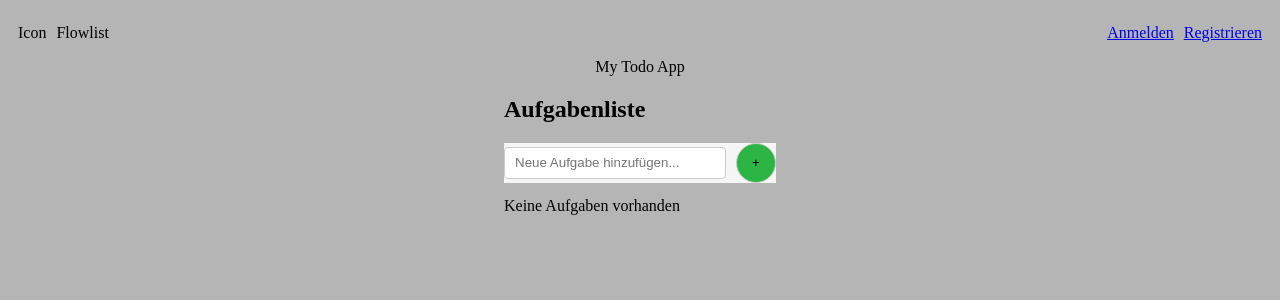
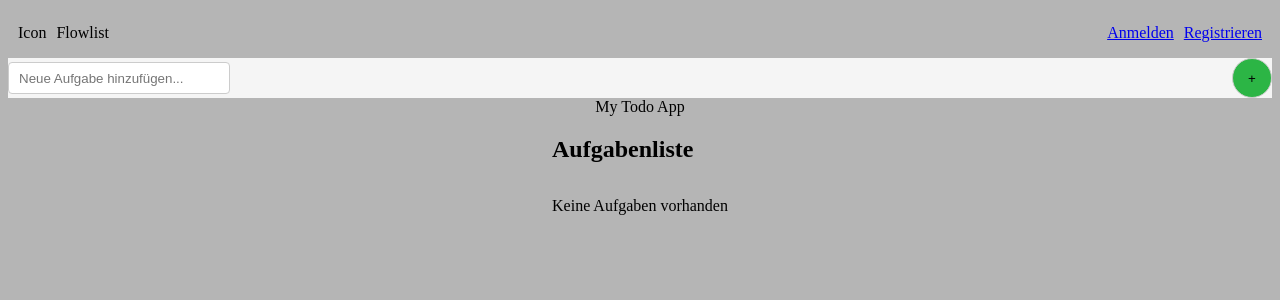
Before and after one commit to jakobsiebenhuetter/React---Todo-App, a React (Vite) app: page / in a window 1280 px wide. Shown: the top 300 px of the page. Built offline with nearby package versions, Linux system fonts and the light colour scheme.

Commit message:
add: component composition

```diff
--- a/src/App.tsx
+++ b/src/App.tsx
@@ -1,24 +1,102 @@
+import AddTask from "./components/AddTask.tsx";
 import Header from "./components/Header.tsx";
 import TaskList from "./components/TaskList.tsx";
+import Task from "./components/Task.tsx";
+import {useState} from 'react';
 
+export type TTask = {
+  id: number;
+  text: string;
+  completed: boolean;
+  createdat: Date;
+  updating: boolean;
+}
 // const items = [
 //   { id: Math.random(), text: 'Task 1', completed: false, createdat: new Date(), updating: false},
 //   { id: Math.random(), text: 'Task 2', completed: false, createdat: new Date() , updating: false},
 //   { id: Math.random(), text: 'Task 3', completed: false, createdat: new Date() , updating: false},
 // ];
 
-// Next Step mit Komposition Komponents arbeiten
+// Next Step mit Components Composition arbeiten
 const tasks = localStorage.getItem('tasks');
-let parsedTasks = [];
+let parsedTasks: TTask[] = [];
 if(tasks) {
   parsedTasks = JSON.parse(tasks);
 }
 
 export default function App() {
+
+  const [tasks, setTasks] = useState(parsedTasks);
+
+  function addTask(newTask) {
+    setTasks((prevTaskItems) => {
+      const allTasks = [...prevTaskItems, newTask];
+      const stringTasks = JSON.stringify(allTasks);
+      localStorage.setItem('tasks', stringTasks);
+      return [...allTasks];
+    });
+  }
+
+  function deleteTask(taskId: number) {
+    setTasks((prevTaskItems) => {
+      const allTasks = prevTaskItems.filter((task) => task.id !== taskId)
+      const stringTasks = JSON.stringify(allTasks);
+      localStorage.setItem('tasks', stringTasks);
+
+      return allTasks;
+    });
+  }
+
+  function updateTask(taskId: number) {
+    setTasks((prevTaskItems) => {
+      const allTasks = prevTaskItems.map((task) => {
+        return task.id === taskId ? {...task, updating: true} : task;
+      });
+
+      const stringTasks = JSON.stringify(allTasks);
+      localStorage.setItem('tasks', stringTasks);
+
+      return allTasks;
+    });
+  }
+
+  function updateTaskText(taskId: number, newText: string) {
+    setTasks((prevTaskItems) => {
+      const allTasks = prevTaskItems.map((item) => {
+        return item.id === taskId ? {...item, text: newText, updating: false} : item;
+      });
+
+      const stringTasks = JSON.stringify(allTasks);
+      localStorage.setItem('tasks', stringTasks);
+
+      return allTasks;
+    });
+  }
+
+  function completeTask(taskId: number) {
+    setTasks((prevTaskItems) => {
+      const allTasks =  prevTaskItems.map((task) => {
+        return task.id === taskId ? {...task, completed: !task.completed} : task;
+      });
+
+      const stringTasks = JSON.stringify([...allTasks]);
+      localStorage.setItem('tasks', stringTasks);
+
+      return allTasks;
+    });
+  }
+
   return (
     <>
       <Header />
-      <TaskList tasks={parsedTasks}/>
+      <AddTask addTask={addTask}/>
+      <TaskList>
+        {tasks.length > 0 ? tasks.map((item) =>
+          <Task key={item.id} taskProps={item} onUpdateTask={() => updateTask(item.id)} update={updateTaskText} deleteTask={() => {deleteTask(item.id)}} completeTask={() => completeTask(item.id)}>
+            {item.text}
+          </Task>)
+          : <li>Keine Aufgaben vorhanden</li>}
+      </TaskList>
     </>
   );
 }
--- a/src/components/TaskList.tsx
+++ b/src/components/TaskList.tsx
@@ -1,66 +1,9 @@
-import {useState} from 'react';
-
 import './TaskList.css';
-import Task from './Task.tsx';
-import AddTask from './AddTask.tsx';
 
 const title = 'My Todo App';
 
 // Mit richtigen ids arbeiten
-export default function TaskList({tasks}) {
-    const [taskItems, setTaskItems] = useState(tasks);
-
-    function addTask(newTask) {
-        setTaskItems((prevTaskItems) => {
-            const allTasks = [...prevTaskItems, newTask];
-            const stringTasks = JSON.stringify(allTasks);
-            localStorage.setItem('tasks', stringTasks);
-            return [...allTasks];
-        });
-    }
-
-    function deleteTask(taskId: number) {
-        setTaskItems((prevTaskItems) => {
-            const allTasks = prevTaskItems.filter((task) => task.id !== taskId)
-            const stringTasks = JSON.stringify(allTasks);
-            localStorage.setItem('tasks', stringTasks);
-            return allTasks;
-        });
-    }
-
-    function updateTask(taskId: number) {
-        setTaskItems((prevTaskItems) => {
-            const allTasks = prevTaskItems.map((task) => {
-                return task.id === taskId ? {...task, updating: true} : task;
-            });
-            const stringTasks = JSON.stringify(allTasks);
-            localStorage.setItem('tasks', stringTasks);
-            return allTasks;
-        });
-    }
-
-    function updateTaskText(taskId: number, newText: string) {
-        setTaskItems((prevTaskItems) => {
-            const allTasks = prevTaskItems.map((item) => {
-                return item.id === taskId ? {...item, text: newText, updating: false} : item;
-            });
-            const stringTasks = JSON.stringify(allTasks);
-            localStorage.setItem('tasks', stringTasks);
-            return allTasks;
-        });
-    }
-
-
-    function completeTask(taskId: number) {
-        setTaskItems((prevTaskItems) => {
-            const allTasks =  prevTaskItems.map((task) => {
-                return task.id === taskId ? {...task, completed: !task.completed} : task;
-            })
-            const stringTasks = JSON.stringify([...allTasks]);
-            localStorage.setItem('tasks', stringTasks);
-            return allTasks;
-        })
-    }
+export default function TaskList({children}) {
 
     return(
         <div id="task-list">
@@ -69,20 +12,8 @@ export default function TaskList({tasks}) {
             </div>
             <div>
                 <h2>Aufgabenliste</h2>
-                <AddTask addTask={addTask}></AddTask>
                 <ul>
-                    {taskItems.length > 0 ?
-                    taskItems.map((item) =>
-                     <Task
-                     key={item.id}
-                     taskProps={item}
-                     onUpdateTask={() => updateTask(item.id)}
-                     update={updateTaskText}
-                     deleteTask={() => {deleteTask(item.id)}}
-                     completeTask={() => completeTask(item.id)}
-                     >{item.text}
-                    </Task>)
-                    : <li>Keine Aufgaben vorhanden</li>}
+                    {children}
                 </ul>
             </div>
         </div>
```
